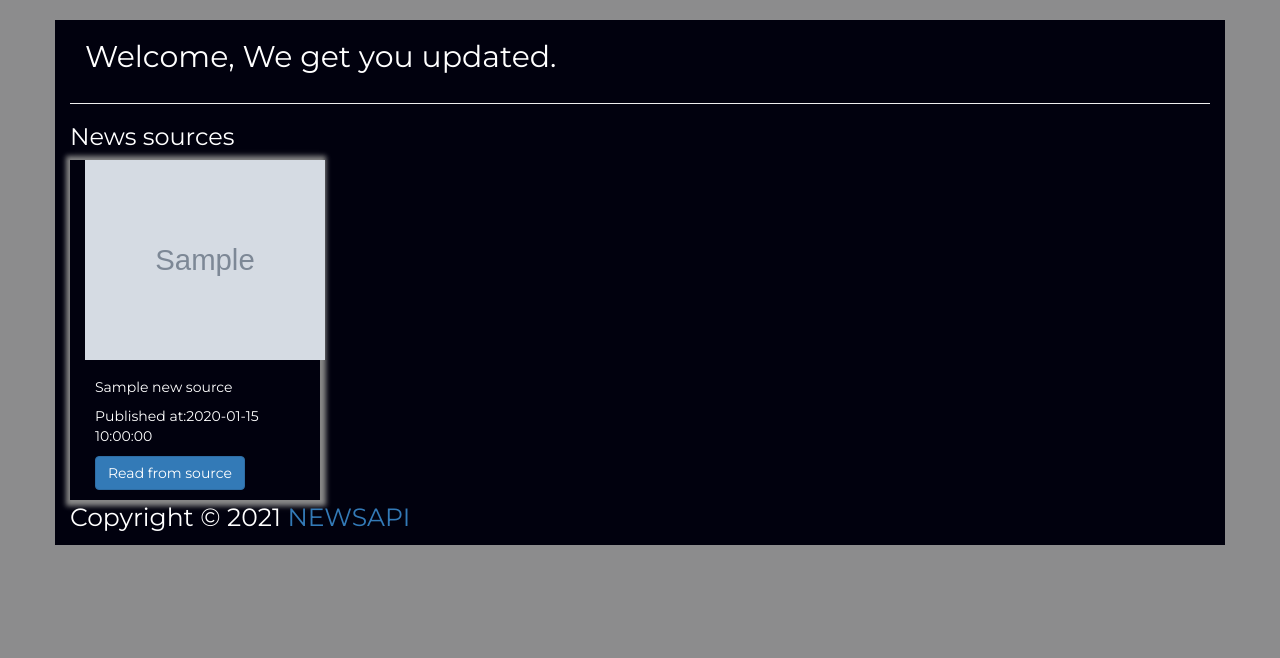
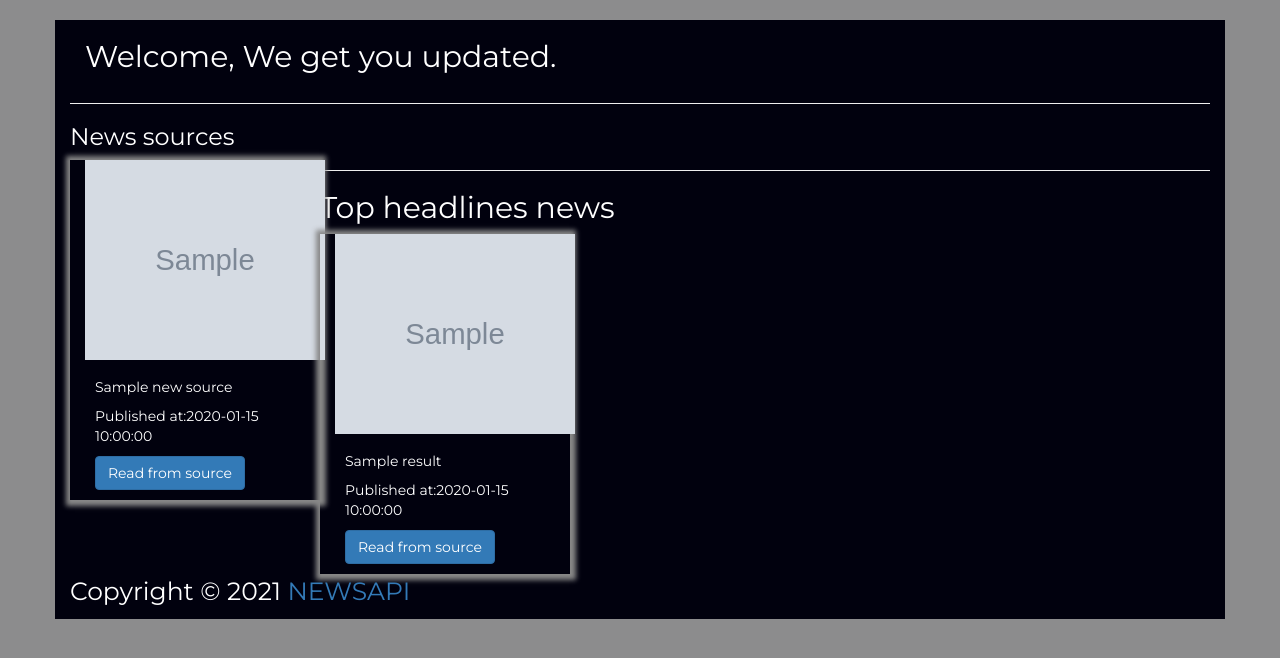
Before and after one commit to Rubyroy12/news-api, a Flask app: template app/templates/index.html in a window 1280 px wide. Shown: the part 52-710 px from the top of the page. Run offline with Flask 2, Linux system fonts and the light colour scheme; the template is opened without the code that fills it: most values are stand-ins (such as "Sample title", 1, 10 or a date in 2020); grey boxes marked "Sample" are stand-in pictures; some libraries are stand-ins or nearby versions.

Commit message:
add to headlines news

```diff
--- a/app/main/views.py
+++ b/app/main/views.py
@@ -9,5 +9,6 @@ def index():
     """return template and its contents"""
     name="1,2, app testing"
     news_sources = get_news("everything")
+    results = get_news("top-headlines")
 
-    return render_template('index.html', name = name, sources=news_sources)
+    return render_template('index.html', name = name, sources=news_sources, feeds=results)
--- a/app/templates/index.html
+++ b/app/templates/index.html
@@ -18,7 +18,7 @@
   <h3>News sources</h3>
 
 
-  <div class="card  ">
+
     {%for new_source in sources%}
     <div class="card col-xs-12 col-sm-4 col-md-2 col-lg-2" style="width: 25rem; box-shadow: 1px 1px 5px 5px #888888;">
       <img class="card-img-top" src="{{new_source.image}}" alt="Card image cap" width="240px" height="200px">
@@ -31,7 +31,24 @@
 
 
     {%endfor%}
-  </div>
+    <hr>
+
+    <h2>Top headlines news</h2>
+
+    {%for result in feeds%}
+    <div class="card col-xs-12 col-sm-4 col-md-2 col-lg-2" style="width: 25rem; box-shadow: 1px 1px 5px 5px #888888;">
+      <img class="card-img-top" src="{{result.image}}" alt="Card image cap" width="240px" height="200px">
+      <div class="card-body" style="padding:10px">
+        <h5 class="card-title">{{result.title}}</h5>
+        <p class="card-text">Published at:{{result.time}}</p>
+        <a href="{{result.link}}" class="btn btn-primary">Read from source </a>
+      </div>
+    </div>
+
+
+    {%endfor%}
+
+
 
   <div class="row">
     <div class="col-md-12 d d-flex justify-content-center">
```
